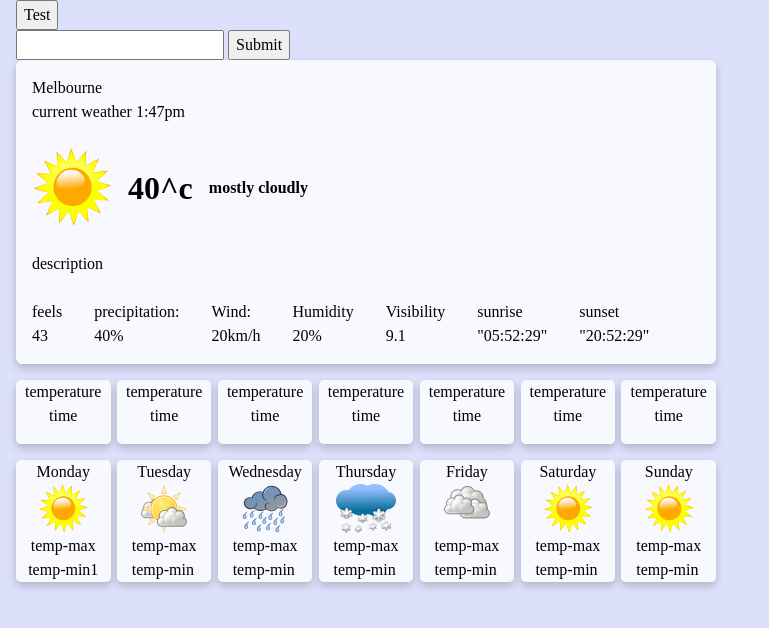
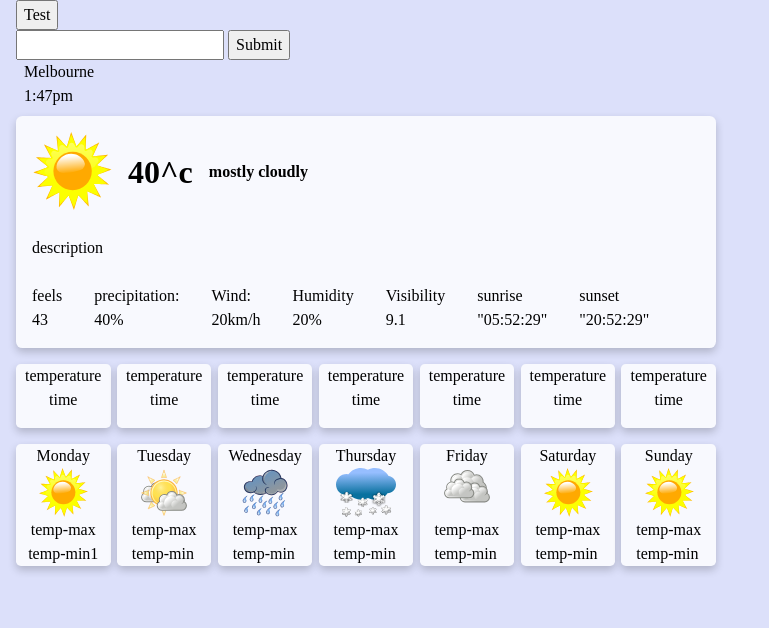
Before and after one commit to GiroFrm/weatherApp, a website built with webpack: page src/template.html in a window 1280 px wide. Shown: the whole page, without its empty margins (0-769 px from the left). Built offline with nearby package versions, Linux system fonts and the light colour scheme.

Commit message:
feat: Add class to form location

```diff
--- a/src/template.html
+++ b/src/template.html
@@ -8,28 +8,28 @@
 <body>
     <button class="test">Test</button>
 
-    <form>
+    <form class="form-location">
         <input type="text" id="street" name="city" required>
         <button type="submit">Submit</button>
     </form>
-
+    <div class="location-container">
+        <p class="location">Melbourne</p>
+        <p class="current-time"> 1:47pm</p>
+    </div>
     <div class="wrapper">
 
+
+
     <div class="current-container">
-
-      <div>
-     <p class="location">Melbourne</p>
-     <p class="current-time">current weather<span class="current-time"> 1:47pm</span></p>
-    </div>
-     <div class="temp-container">
+      <div class="temp-container">
        <img src="images/sun.svg" height="80" alt="sun">
         <p class="temp-container__temp">40^c</p>
         <p class="temp-container__conditions">mostly cloudly</p>
      </div>
 
-     <p class="description">description</p>
+      <p class="description">description</p>
 
-     <div class="container-infos">
+      <div class="container-infos">
       <p class="container-infos__feels">feels <span>43</span></p>
       <p class="container-infos__precip">precipitation: <span>40%</span></p>
       <p class="container-infos__wind">Wind: <span>20km/h</span></p>
@@ -40,6 +40,7 @@
      </div>
 
     </div>
+
 
 
     <!-- <div class="hourly-temperature-container"> -->
@@ -73,16 +74,17 @@
             <p class="card-hour-temperature__temp">temperature</p>
             <p class="card-hour-temperature__time">time</p>
         </div>
+
     <!-- </div> -->
 
-    <!-- <div class="week-forecast-container"> -->
+
      <div class="card-week-forecast">
         <p class="card-week-forecast__day">Monday</p>
         <img src="images/sun.svg" height="50" alt="sunny">
-        <!-- <div> -->
+
             <p class="card-week-forecast__temp-max">temp-max</p>
             <p class="card-week-forecast__temp-min">temp-min1</p>
-        <!-- </div> -->
+
      </div>
      <div class="card-week-forecast">
         <p class="card-week-forecast__day">Tuesday</p>
@@ -132,6 +134,8 @@
             <p class="card-week-forecast__temp-min">temp-min</p>
         </div>
      </div>
+
+
     </div>
      </div>
 </body>
```
